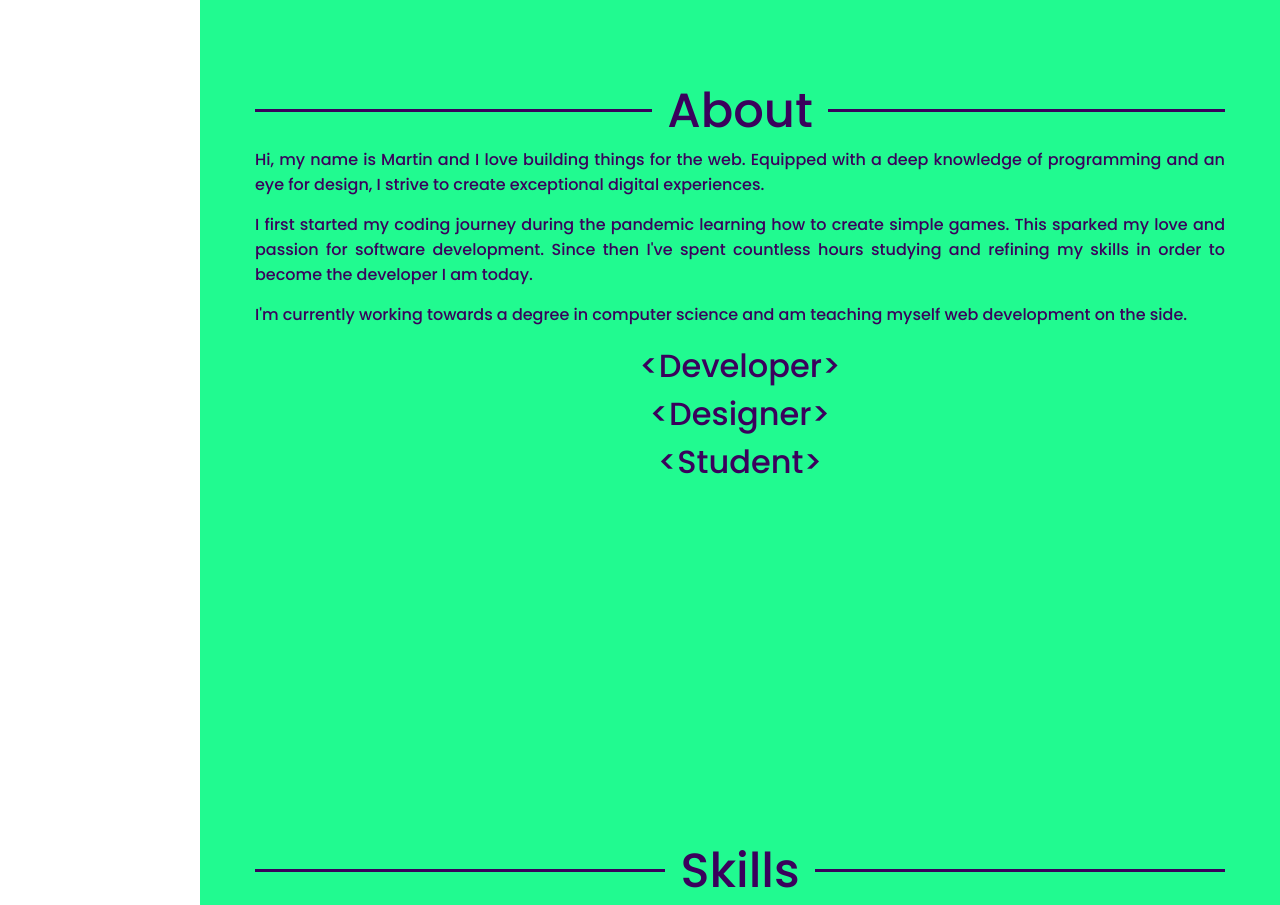
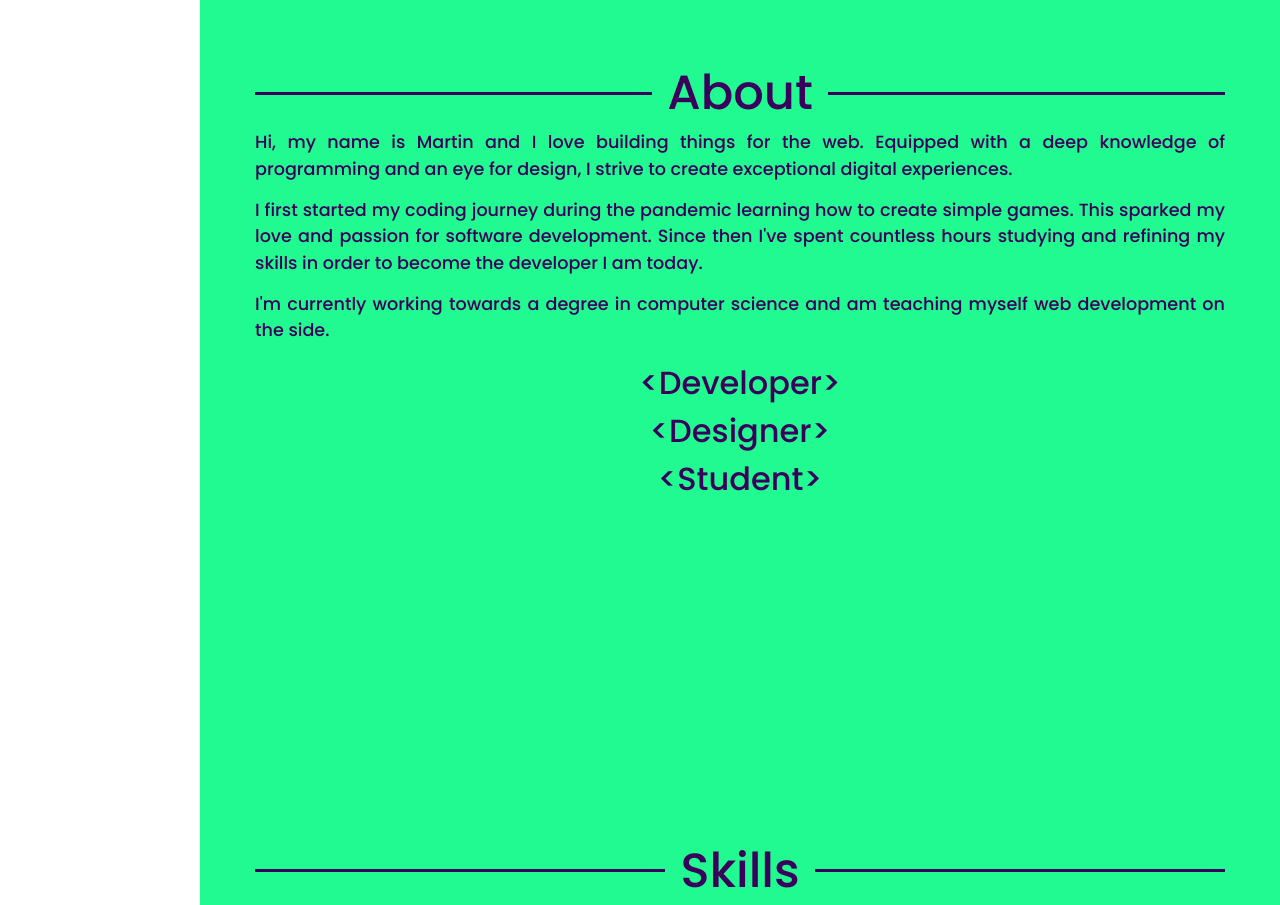
Before and after one commit to Martin-Ukhanov/portfolio, a React (Create React App) app: page / in a window 1280 px wide. Shown: the part 920-1825 px from the top of the page. Built offline with nearby package versions, Linux system fonts and the light colour scheme.

Commit message:
Replaced p blocks with div blocks and added text styling

```diff
--- a/src/components/sections/About.jsx
+++ b/src/components/sections/About.jsx
@@ -11,6 +11,8 @@ const StyledAbout = styled.section`
     display: flex;
     flex-direction: column;
     row-gap: var(--spacing);
+    font-size: var(--fz-xs);
+    line-height: 1.5;
     text-align: justify;
   }
 
@@ -30,21 +32,21 @@ function About() {
     <StyledAbout id="about">
       <div className="section-heading">About</div>
       <div className="text">
-        <p>
+        <div>
           Hi, my name is Martin and I love building things for the web. Equipped
           with a deep knowledge of programming and an eye for design, I strive
           to create exceptional digital experiences.
-        </p>
-        <p>
+        </div>
+        <div>
           I first started my coding journey during the pandemic learning how to
           create simple games. This sparked my love and passion for software
           development. Since then I&apos;ve spent countless hours studying and
           refining my skills in order to become the developer I am today.
-        </p>
-        <p>
+        </div>
+        <div>
           I&apos;m currently working towards a degree in computer science and am
           teaching myself web development on the side.
-        </p>
+        </div>
       </div>
       <div className="tags">
         <div>&lt;Developer&gt;</div>
```
